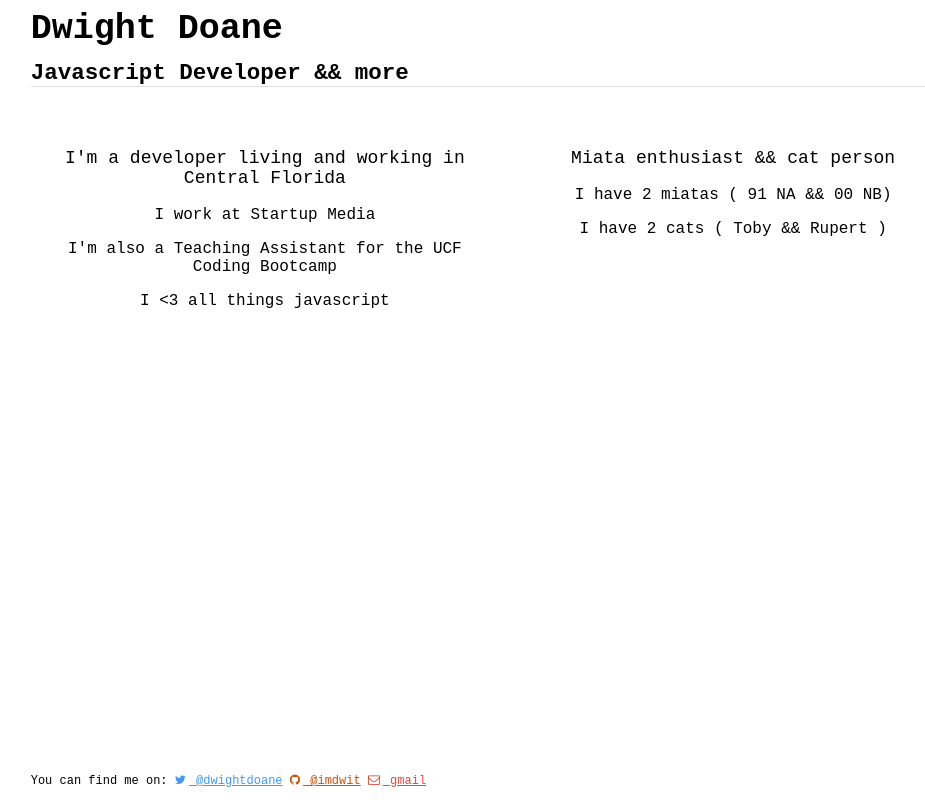
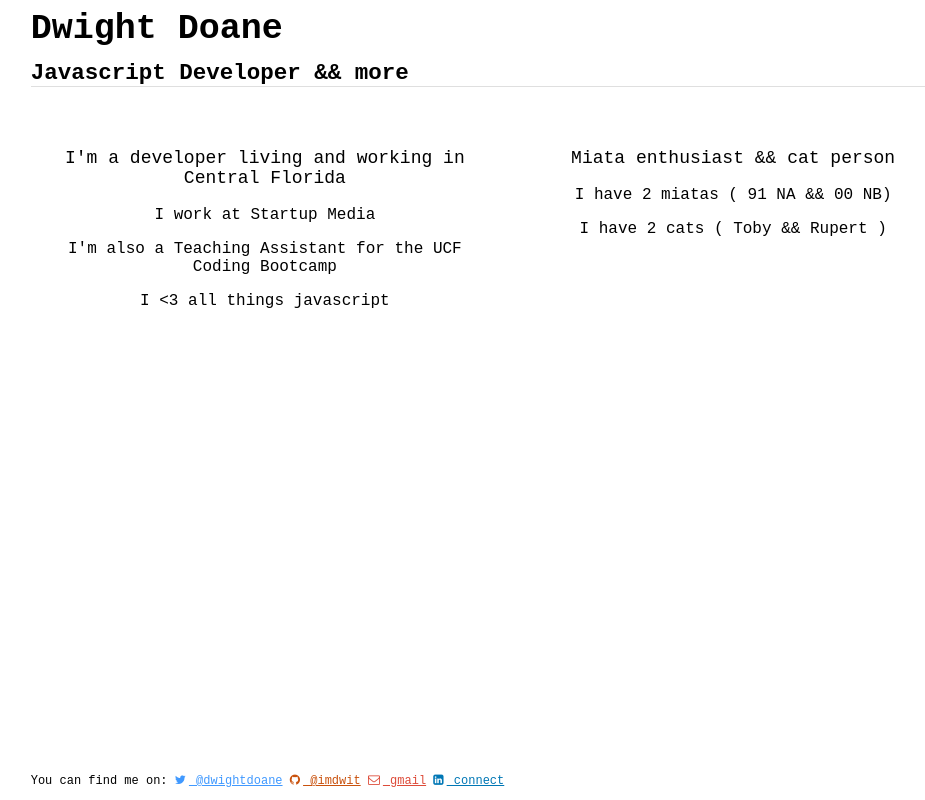
Before and after one commit to m0n01d/imdwit.github.io, a website: page index.html in a window 1280 px wide. Shown: the whole page, without its empty margins (141-1066 px from the left). Drawn offline with Linux system fonts and the light colour scheme; a web font is replaced by a local one.

Commit message:
adds link to linkedin

```diff
--- a/css/style.css
+++ b/css/style.css
@@ -101,3 +101,7 @@ h4 {
 .footer-links__github:hover {
   color: #ad480d;
 }
+
+.footer-links__linkedin {
+  color: #0077b5;
+}
--- a/index.html
+++ b/index.html
@@ -39,6 +39,9 @@
           <a class="footer-links__gmail" href="mailto:dwight.j.doane@gmail.com">
             <i class="fa fa-envelope-o" aria-hidden="true">&nbsp;</i>
             gmail</a>
+          <a class="footer-links__linkedin" href="https://www.linkedin.com/in/dwight-doane-678aa9ba" target="_blank">
+            <i class="fa fa-linkedin-square" aria-hidden="true">&nbsp;</i>
+            connect</a>
       </footer>
     </section>
     <script>
```
